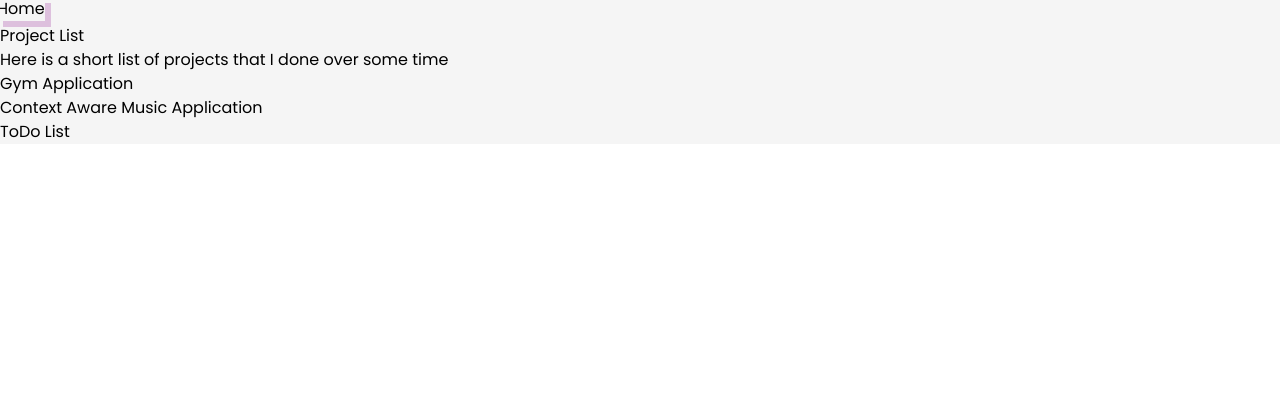
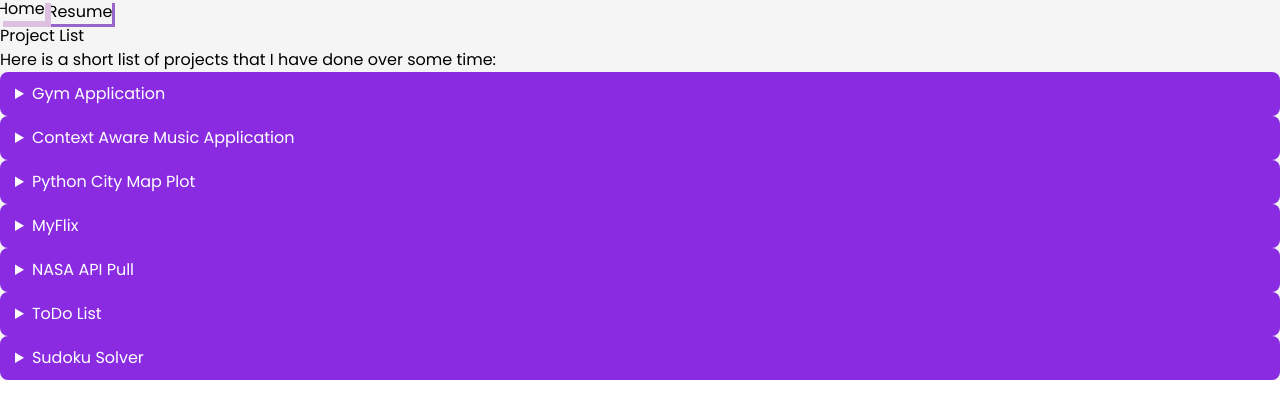
Before and after one commit to KumarRitwick/ProjectWebsite, a React (Vite) app: page /projects in a window 1280 px wide. Shown: the top 418 px of the page. Built offline with nearby package versions, Linux system fonts and the light colour scheme.

Commit message:
Accordion for Project List Added

```diff
--- /dev/null
+++ b/src/components/LinkButtons.jsx
@@ -0,0 +1,10 @@
+import React from 'react'
+
+export default function LinkButtons(props) {
+    const { text, func } = props
+  return (
+        <button onClick={func} className={'custom-text-button:hover custom-text-button'}>
+            <p>{text}</p>
+        </button>
+  )
+}
--- a/src/components/Projects.jsx
+++ b/src/components/Projects.jsx
@@ -1,35 +1,60 @@
 import React from 'react'
 import Button from './Button'
 import { useNavigate } from 'react-router-dom';
+import LinkButtons from './LinkButtons';
 
 export default function Projects() {
     const navigate = useNavigate();
   return (
-        <div className='min-h-screen flex flex-col gap-10 items-center justify-center text-center max-w-[800px] w-full mx-auto p-4'>
-            <div className='absolute top-8 right-8'>
-                <Button func={() => {
-                    navigate('/')
-                }} text={"Home"} className='custom-text'></Button>
-            </div>
-            <div className='flex flex-col gap-4'>
-                <h6 className='uppercase font-semibold text-4xl sm:text-5xl md:text-6xl lg:text-7xl'>Project <span className='text-purple-400'>List</span></h6>
-            </div>
-            <p className='text-sm md:text-base font-light'>Here is a short list of <span className='text-purple-400'>projects</span> that I done over some time</p>
-            <ul>
-                <li>
-                    Gym Application
-                </li>
-                <li>
-                    Context Aware Music Application
-                </li>
-                <li>
+    <div className="min-h-screen flex flex-col gap-5 items-center text-center max-w-[800px] w-full mx-auto p-4 relative">
+        {/* Buttons at the Top */}
+        <div className="absolute top-4 center-4 flex gap-4">
+            <Button
+                func={() => {
+                navigate('/');
+                }} text={"Home"} className="custom-text-button">
+            </Button>
+            <Button
+                func={() => {
+                const link = document.createElement('a');
+                link.href = '/Resume_RitwickKumar.pdf';
+                link.download = 'Resume_RitwickKumar.pdf';
+                link.click();
+                }} text={"Resume"} className="custom-text-button">
+            </Button>
+        </div>
 
-                </li>
-                <li>
-                    ToDo List
-                </li>
-            </ul>
+        {/* Title */}
+        <div className="flex flex-col gap-2 mt-16">
+            <h6 className="uppercase font-semibold text-4xl sm:text-5xl md:text-6xl lg:text-7xl">
+                Project <span className="text-purple-400">List</span>
+            </h6>
+        </div>
 
+        {/* Description */}
+        <p className="text-sm md:text-base font-light">
+        Here is a short list of <span className="text-purple-400">projects</span> that I have done over some time:
+        </p>
+
+        {/* Accordion for Projects */}
+        <div className="w-full mt-4">
+        {[
+            { title: 'Gym Application', description: 'A fitness tracking app.' },
+            { title: 'Context Aware Music Application', description: 'An app for music recommendations based on context.' },
+            { title: 'Python City Map Plot', description: 'A map visualization tool using Python.' },
+            { title: 'MyFlix', description: 'A movie streaming platform clone.' },
+            { title: 'NASA API Pull', description: 'Fetches and displays NASA data.' },
+            { title: 'ToDo List', description: 'A task management app.' },
+            { title: 'Sudoku Solver', description: 'A C based Sudoku solver.' },
+        ].map((project, index) => (
+            <details key={index} className="border rounded-md p-3 mb-2 accordion-bg text-left">
+                <summary className="font-medium cursor-pointer">
+                    {project.title}
+                </summary>
+                <p className="mt-2 text-sm text-white-700">{project.description}</p>
+            </details>
+        ))}
         </div>
+    </div>
   )
 }
--- a/src/index.css
+++ b/src/index.css
@@ -31,3 +31,33 @@ span {
 .custom-text {
   color: #d894d8;
 }
+
+.custom-text-button {
+  background-color: #8A2BE2;
+  color: white;
+  padding: 10px 20px;
+  border-radius: 5px;
+  border: none;
+  cursor: pointer;
+  transition: background-color 0.3s ease;
+}
+
+.custom-text-button:hover {
+  background-color: #7A1FA2;
+}
+
+li{
+  padding-bottom: 5px;
+}
+
+.accordion-bg {
+  background-color: #8A2BE2;
+  color: white;
+  border-radius: 8px;
+  padding: 10px 15px;
+  transition: background-color 0.3s ease;
+}
+
+.accordion-bg:hover {
+  background-color: #7A1FA2;
+}
```
